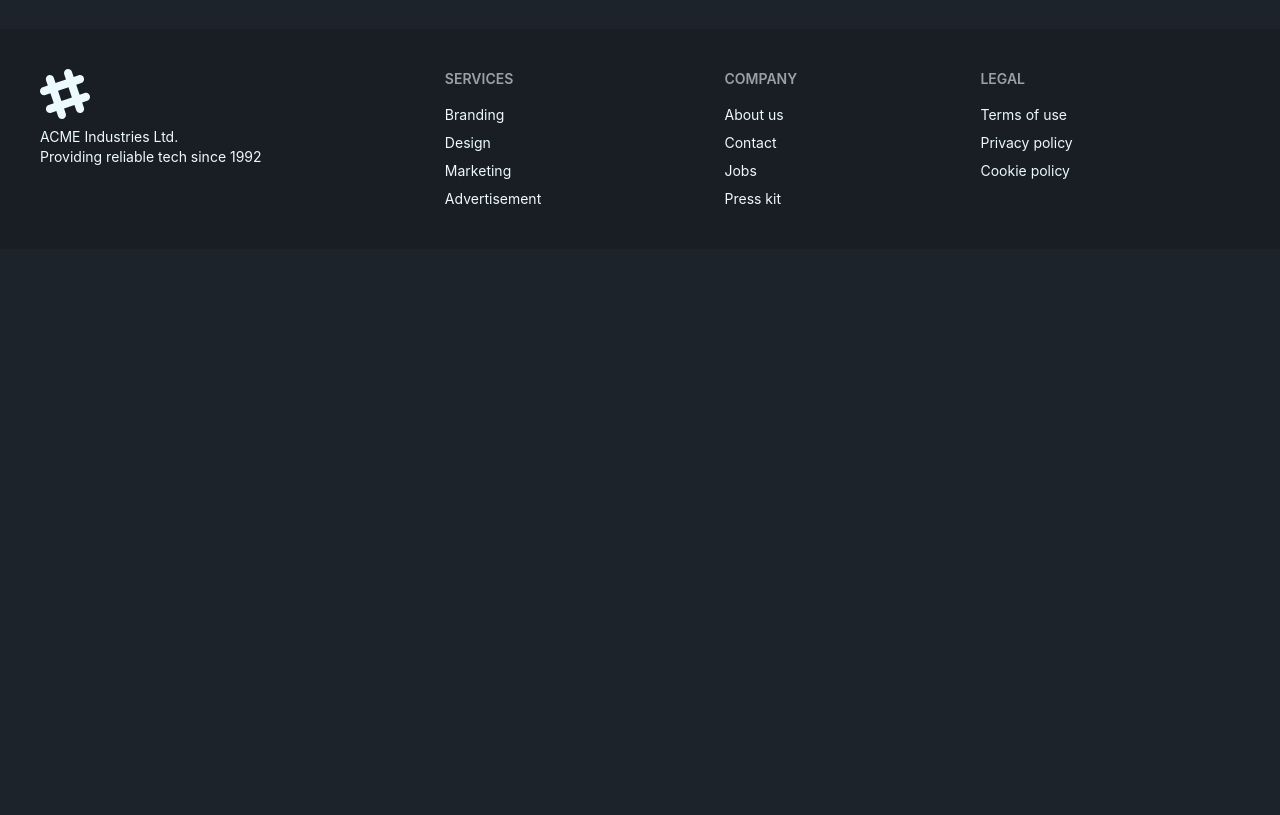
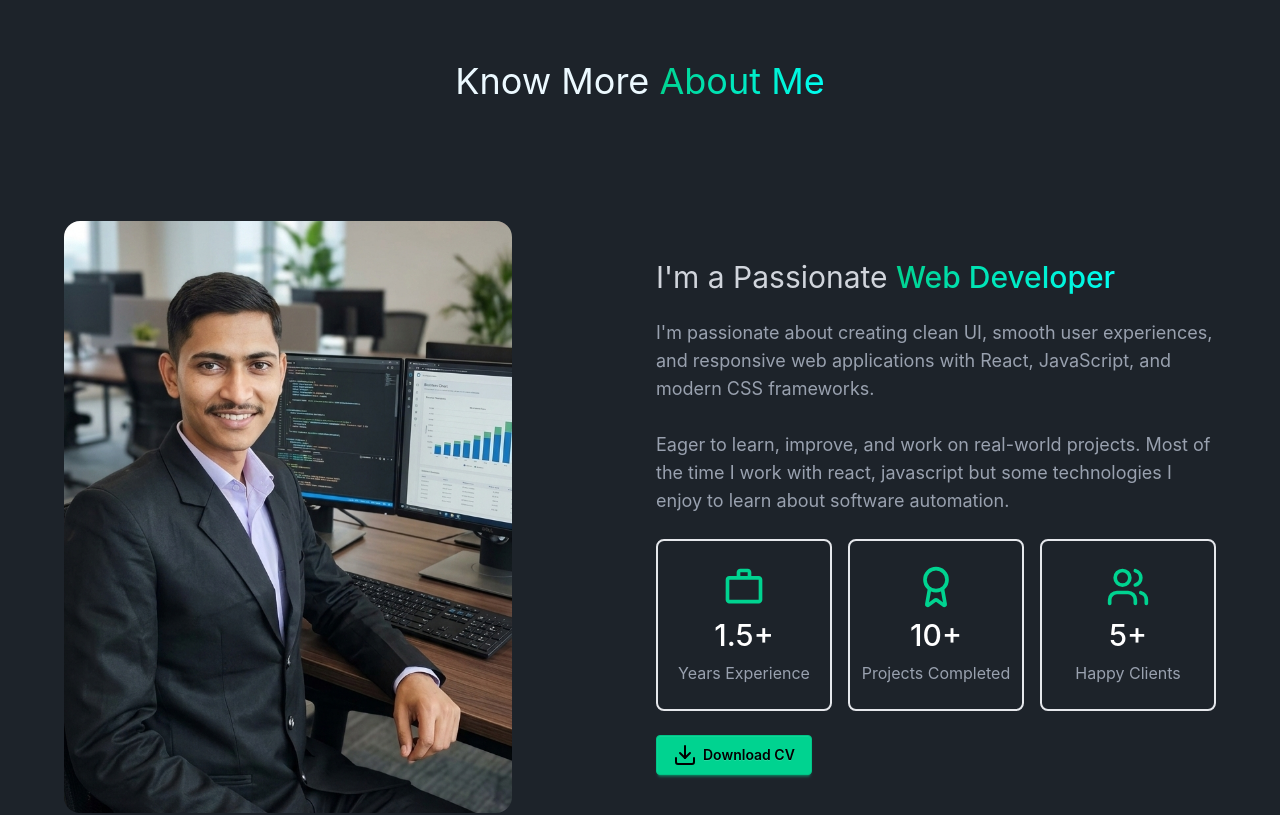
Before and after one commit to tanvirshekh-dev/tanvirshekh-protfolio.dev, a React (Vite) app: page / in a window 1280 px wide. Shown: the part 840-1655 px from the top of the page. Before the commit the page ends 1089 px from the top, so only its background shows below. Built offline with nearby package versions, Linux system fonts and the light colour scheme.

Commit message:
make about section in this portfolio

```diff
--- a/src/Pages/About/About.jsx
+++ b/src/Pages/About/About.jsx
@@ -1,14 +1,26 @@
 import React from "react";
-import portfolioImage from "../../Images/Tanvir Portfolio-01.png"
+import portfolioImage from "../../Images/Tanvir Portfolio-01.png";
 import { MdOutlineWorkOutline } from "react-icons/md";
+import { Award, Download, Users } from "lucide-react";
 
 const About = () => {
   return (
+    <div>
+      <h2 className="text-center text-4xl my-8 ">
+        Know More{" "}
+        <span className="bg-gradient-to-r from-[#00d390] to-[#00fff2] bg-clip-text text-transparent">
+          About Me
+        </span>
+      </h2>
       <div className="min-h-screen flex items-center justify-center p-4">
-      <div className="grid grid-cols-1 md:grid-cols-2 gap-8 items-center max-w-6xl w-full">
+        <div className="grid grid-cols-1 md:grid-cols-2 gap-8 items-center max-w-6xl w-full mt-12 mb-20">
           {/* Image section */}
           <div>
-          <img src={portfolioImage} className="max-w-md rounded-2xl" alt="Box Office" />
+            <img
+              src={portfolioImage}
+              className="max-w-md rounded-2xl"
+              alt="Box Office"
+            />
           </div>
 
           {/* content */}
@@ -22,83 +34,55 @@ const About = () => {
             </h1>
             {/* description */}
             <p className="py-6 text-lg font-normal text-gray-400">
-            I'm passionate about creating clean UI, smooth user experiences, and
-            responsive web applications with React, JavaScript, and modern CSS
-            frameworks.
+              I'm passionate about creating clean UI, smooth user experiences,
+              and responsive web applications with React, JavaScript, and modern
+              CSS frameworks.
               <br />
               <br />
               Eager to learn, improve, and work on real-world projects. Most of
-            the time I work with react, javascript but some technologies I enjoy
-            to learn about software automation.
+              the time I work with react, javascript but some technologies I
+              enjoy to learn about software automation.
             </p>
             {/* cards */}
             <div class="grid grid-cols-1 md:grid-cols-3 items-center justify-center gap-4">
               {/* card 01 */}
-            <div class="p-4">
-              <div class="border-2 border-gray-200 px-4 py-6 rounded-lg flex items-center flex-col">
-                <MdOutlineWorkOutline size={52} />
-                <h2 class="title-font font-medium text-3xl text-white">
-                  5+
+              <div>
+                <div class="border-2 border-gray-200 px-2 py-6 rounded-lg flex items-center flex-col">
+                  <MdOutlineWorkOutline size={44} className="text-[#00d390]" />
+                  <h2 class="title-font font-medium text-3xl text-white py-2">
+                    1.5+
                   </h2>
-                <p class="text-xs text-gray-400">Years Experience</p>
+                  <p class="text-md text-gray-400">Years Experience</p>
                 </div>
               </div>
               {/* card 02 */}
-           <div class="p-4">
-              <div class="border-2 border-gray-200 px-4 py-6 rounded-lg flex items-center flex-col">
-                <MdOutlineWorkOutline size={52} />
-                <h2 class="title-font font-medium text-3xl text-white">
-                  5+
+              <div>
+                <div class="border-2 border-gray-200 px-2 py-6 rounded-lg flex items-center flex-col">
+                  <Award size={44} className="text-[#00d390]" />
+                  <h2 class="title-font font-medium text-3xl text-white py-2">
+                    10+
                   </h2>
-                <p class="text-xs text-gray-400">Years Experience</p>
+                  <p class="text-md text-gray-400">Projects Completed</p>
                 </div>
               </div>
               {/* card 03 */}
-            <div class="p-4">
-              <div class="border-2 border-gray-200 px-4 py-6 rounded-lg flex items-center flex-col">
-                <MdOutlineWorkOutline size={52} />
-                <h2 class="title-font font-medium text-3xl text-white">
+              <div>
+                <div class="border-2 border-gray-200 px-2 py-6 rounded-lg flex items-center flex-col">
+                  <Users size={44} className="text-[#00d390]" />
+                  <h2 class="title-font font-medium text-3xl text-white py-2">
                     5+
                   </h2>
-                <p class="text-xs text-gray-400">Years Experience</p>
+                  <p class="text-md text-gray-400">Happy Clients</p>
                 </div>
               </div>
             </div>
 
-          {/* social links */}
-          <div className="py-8 flex gap-4">
-            <a
-              href="https://github.com/tanvirshekh-dev"
-              target="_blank"
-              className="inline-flex items-center justify-center w-12 h-12 rounded-md bg-gray-800 text-white border border-gray-500"
-            >
-              {/* <FiGithub size={28} /> */}
+            {/* download cv button */}
+            <div className="mt-6">
+              <a className="btn btn-success text-black">
+                <Download size={24} /> Download CV
               </a>
-
-            <a
-              href="https://www.linkedin.com/in/tanvirshekh/"
-              target="_blank"
-              className="inline-flex items-center justify-center w-12 h-12 rounded-md bg-gray-800 text-white border border-gray-500"
-            >
-              {/* <Linkedin size={28} /> */}
-            </a>
-
-            <a
-              href="mailto:tanvirshekh.dev@gmail.com"
-              target="_blank"
-              rel="noopener noreferrer"
-              className="inline-flex items-center justify-center w-12 h-12 rounded-md bg-gray-800 text-white border border-gray-500 hover:bg-gray-700 transition-colors"
-            >
-              {/* <Mail size={24} /> */}
-            </a>
-
-            <a
-              href="https://www.behance.net/tanvirshekh-dev"
-              target="_blank"
-              className="inline-flex items-center justify-center w-12 h-12 rounded-md bg-gray-800 text-white border border-gray-500"
-            >
-              {/* <FaBehance size={28} /> */}
-            </a>
+            </div>
           </div>
         </div>
       </div>
--- a/src/Pages/HomePage/HomePage.jsx
+++ b/src/Pages/HomePage/HomePage.jsx
@@ -1,11 +1,14 @@
 import React from 'react';
 import Home from '../../Components/Home/Home';
+import About from '../About/About';
 
 const HomePage = () => {
     return (
         <div>
-            {/* Home component */}
+            {/* Home section */}
             <Home></Home>
+            {/* About section */}
+            <About></About>
         </div>
     );
 };
```
Lines whose indentation alone changed are shown as unchanged.
